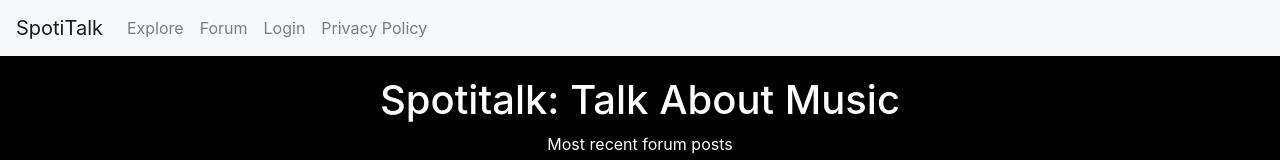
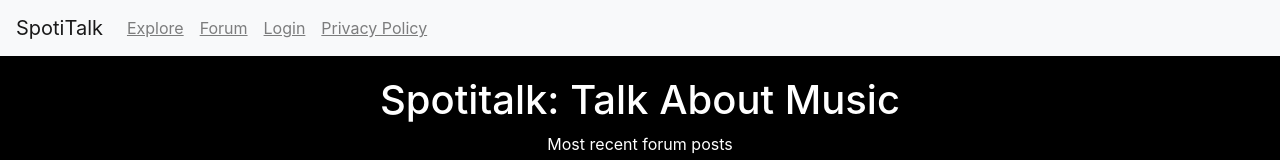
Before and after one commit to jacksonneal/SpotiTalk, a React (Create React App) app in the folder client/: page / in a window 1280 px wide. Shown: the top 160 px of the page. Built offline with nearby package versions, Linux system fonts and the light colour scheme; no server answers.

Commit message:
style tabs

```diff
--- a/client/src/App.css
+++ b/client/src/App.css
@@ -6,6 +6,16 @@
 }
 
 .spotitalk--link {
+  color: white;
+  text-decoration: underline;
+}
+
+.nav-link {
+  color: white;
+  text-decoration: underline;
+}
+
+.nav-link:hover {
   color: white;
   text-decoration: underline;
 }
```
